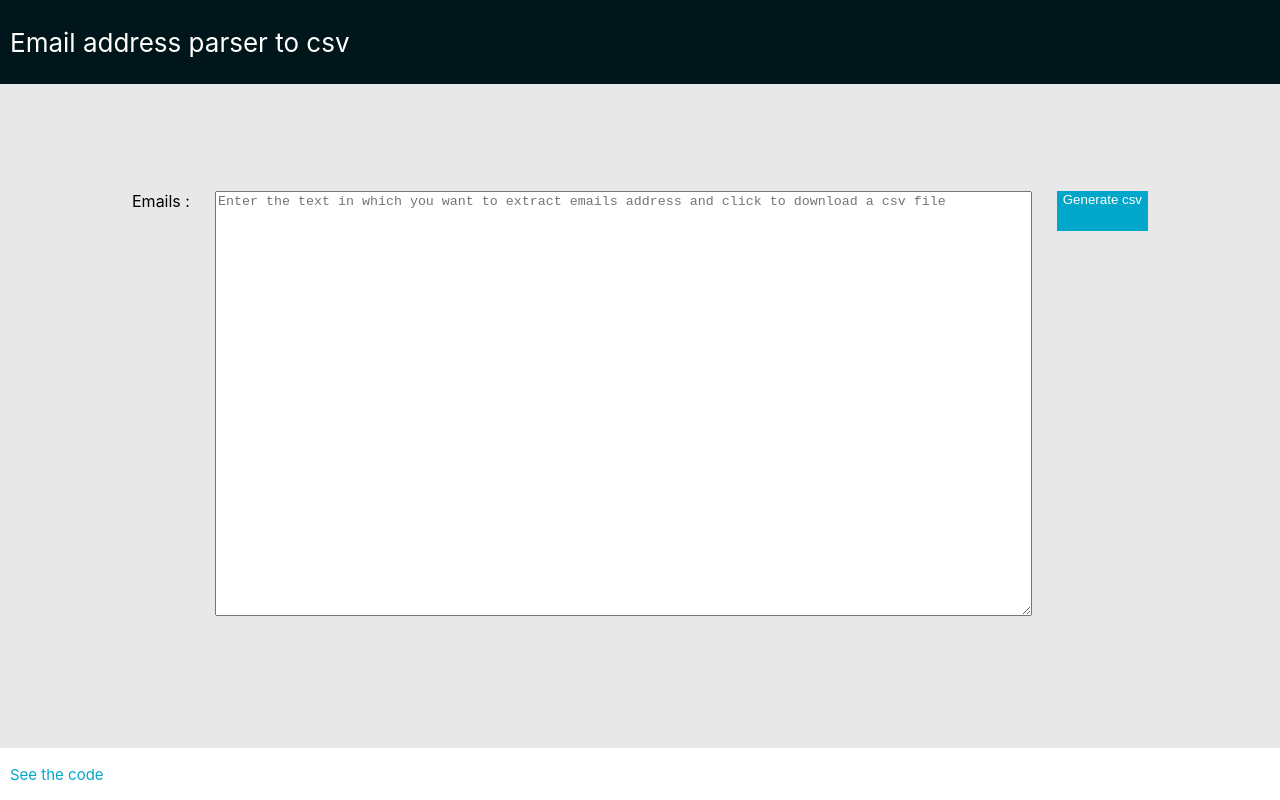
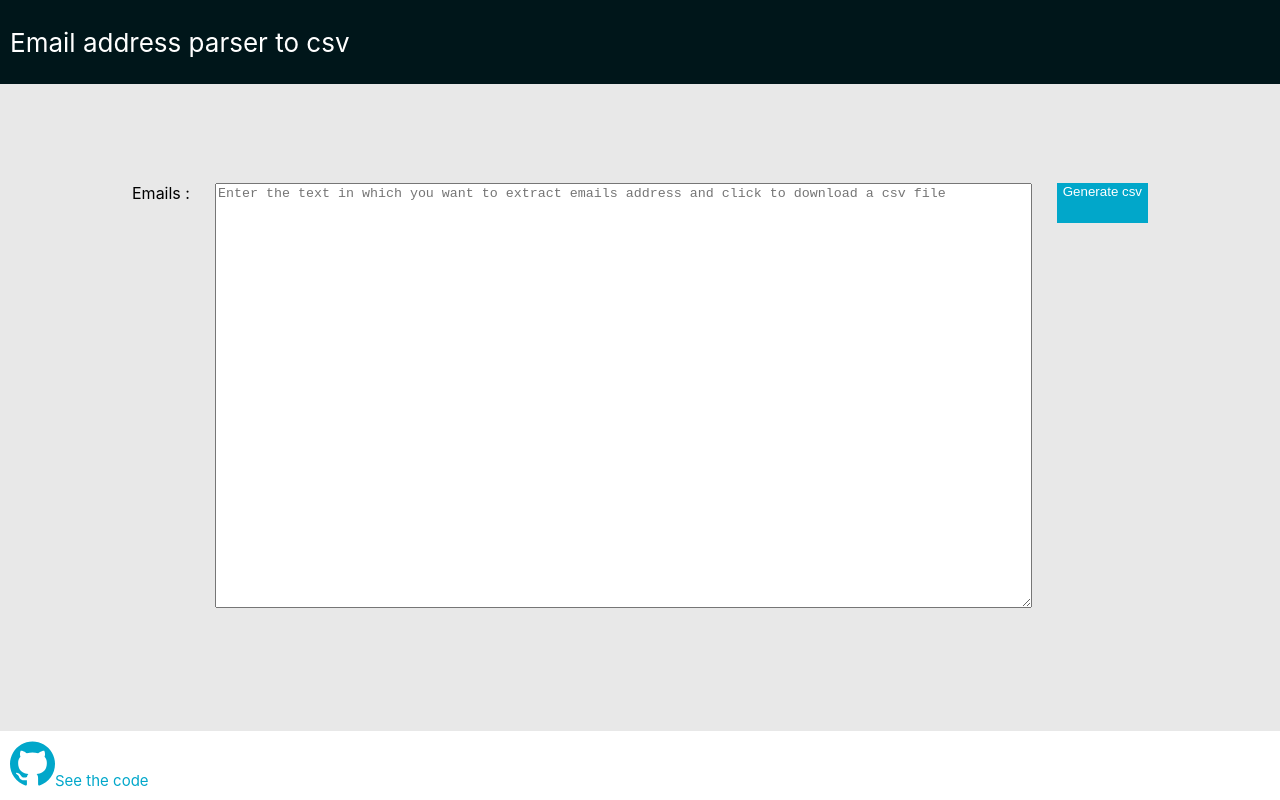
Before and after one commit to Flollipop/mails_text_to_csv, a React (Create React App) app: page / in a window 1280 px wide. Built offline with nearby package versions, Linux system fonts and the light colour scheme.

Commit message:
:construction: Add github logo to footer repo link

```diff
--- a/src/App.css
+++ b/src/App.css
@@ -58,6 +58,12 @@
   min-height: 450px;
 }
 
+.Github-logo {
+  fill: #01a7ca;
+  max-height: 45px;
+  max-width: 45px;
+}
+
 button {
   display: flex;
   max-height: 40px;
--- a/src/components/Footer.js
+++ b/src/components/Footer.js
@@ -1,5 +1,5 @@
 import React from 'react';
-
+import { ReactComponent as GitHubLogo } from '../static/github-logo.svg';
 const repoLink = 'https://github.com/Flollipop/mails_text_to_csv';
 const footerLabel = 'See the code';
 
@@ -7,6 +7,7 @@ export function Footer() {
   return (
     <footer className={'App-footer'}>
       <a className={'App-link'} href={repoLink} target='_blank' rel='noopener noreferrer'>
+        <GitHubLogo className={'Github-logo'} />
         {footerLabel}
       </a>
     </footer>
```
